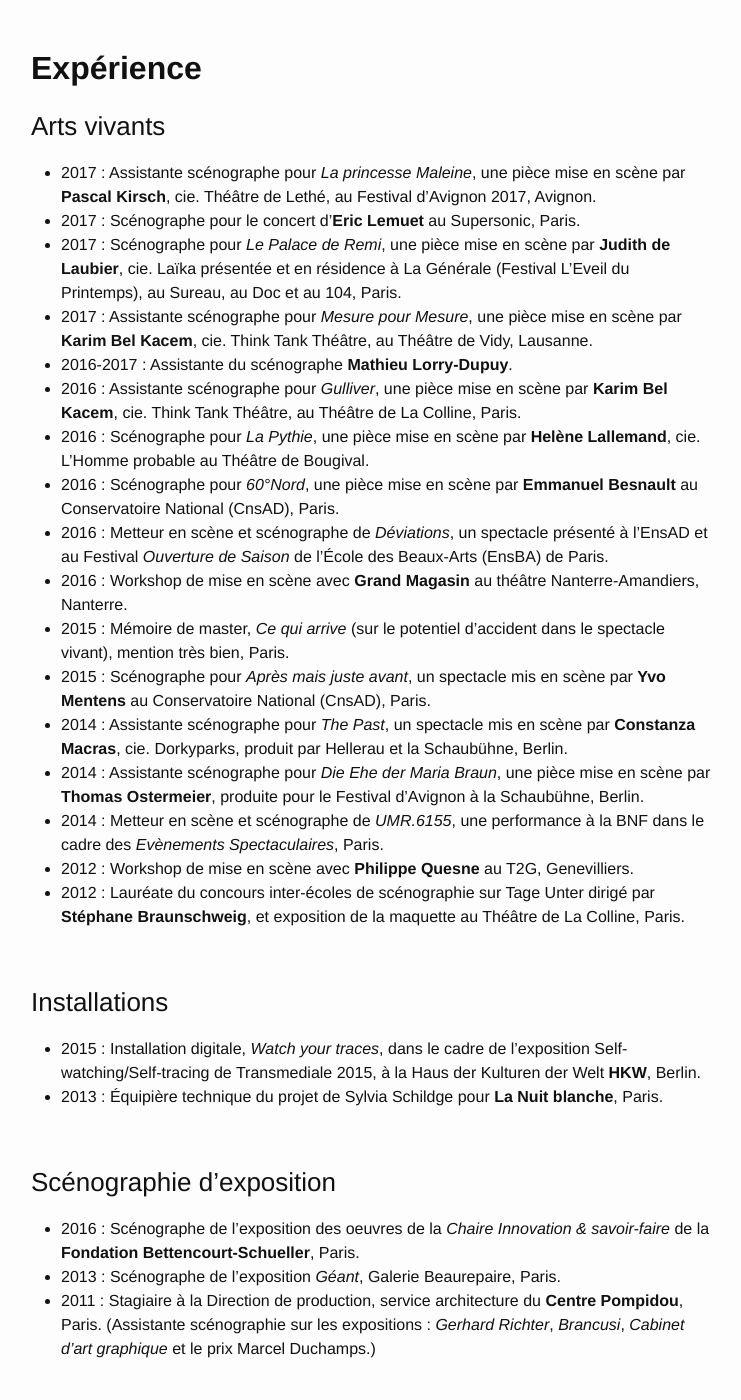
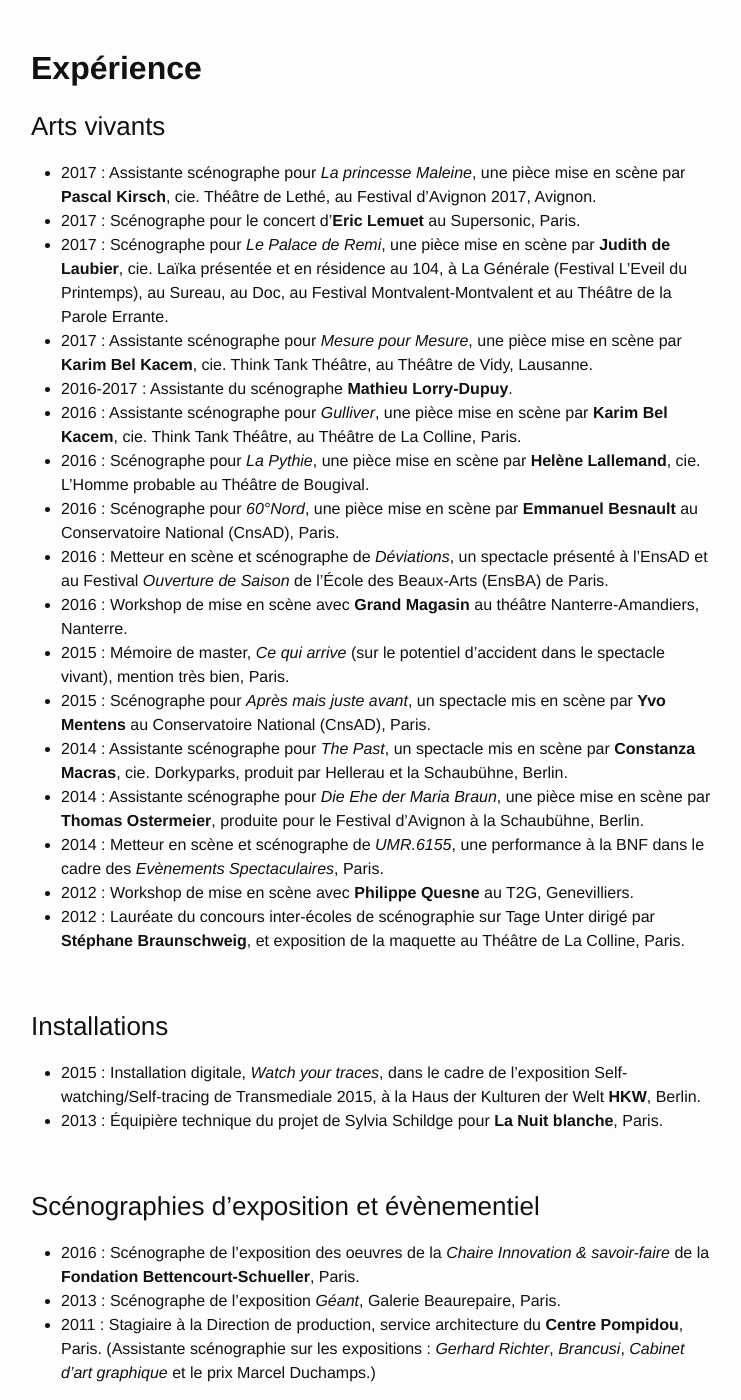
Before and after one commit to louiseds/louiseds.github.io, a Jekyll site: the page built from about.md, in a window 1280 px wide and 1400 px high, scrolled down 917 px. Shown: the whole window, without its empty margins (269-1010 px from the left). Built offline with Jekyll 4.4.1, drawn with Linux system fonts in a browser that asks for light colours; some of the changed text lies outside the part shown.

Commit message:
Update about.md

```diff
--- a/about.md
+++ b/about.md
@@ -26,7 +26,7 @@
 ### Arts vivants
 * 2017 : Assistante scénographe pour _La princesse Maleine_, une pièce mise en scène par **Pascal Kirsch**, cie. Théâtre de Lethé, au Festival d'Avignon 2017, Avignon.
 * 2017 : Scénographe pour le concert d'**Eric Lemuet** au Supersonic, Paris.
-* 2017 : Scénographe pour _Le Palace de Remi_, une pièce mise en scène par **Judith de Laubier**, cie. Laïka présentée et en résidence à La Générale (Festival L'Eveil du Printemps), au Sureau, au Doc et au 104, Paris.
+* 2017 : Scénographe pour _Le Palace de Remi_, une pièce mise en scène par **Judith de Laubier**, cie. Laïka présentée et en résidence au 104, à La Générale (Festival L'Eveil du Printemps), au Sureau, au Doc, au Festival Montvalent-Montvalent et au Théâtre de la Parole Errante.
 * 2017 : Assistante scénographe pour _Mesure pour Mesure_, une pièce mise en scène par **Karim Bel Kacem**, cie. Think Tank Théâtre, au Théâtre de Vidy, Lausanne.
 * 2016-2017 : Assistante du scénographe **Mathieu Lorry-Dupuy**.
 * 2016 : Assistante scénographe pour _Gulliver_, une pièce mise en scène par **Karim Bel Kacem**, cie. Think Tank Théâtre, au Théâtre de La Colline, Paris.
@@ -53,7 +53,7 @@
 
 <br>
 
-### Scénographie d'exposition
+### Scénographies d'exposition et évènementiel
 
 * 2016 : Scénographe de l'exposition des oeuvres de la _Chaire Innovation & savoir-faire_ de la **Fondation Bettencourt-Schueller**, Paris.
 * 2013 : Scénographe de l’exposition _Géant_, Galerie Beaurepaire, Paris.
@@ -88,7 +88,7 @@
 
 * 2017 : Stage designer assistant for _La princesse Maleine_ a play directed by **Pascal Kirsch**, cie. Théâtre de Lethé, showed at the Festival d'Avignon 2017, Avignon.
 * 2017 : Stage designer for the music concert of **Eric Lemuet** at the Supersonic, Paris.
-* 2017 : Stage designer of _Le Palace de Remi_, a play written and directed by **Judith de Laubier**, cie. Laïka showed and in residence at La Générale (Festival L'Eveil du Printemps), Le Sureau, Le Doc and at the 104, Paris.
+* 2017 : Stage designer of _Le Palace de Remi_, a play written and directed by **Judith de Laubier**, cie. Laïka showed and in residence at the 104, at La Générale (Festival L'Eveil du Printemps), the Sureau, the Doc, the Festival Montvalent-Montvalent and at the Théâtre de la Parole Errante.
 * 2017 : Stage designer assistant for _Mesure pour Mesure_, a play directed by **Karim Bel Kacem**, cie. Think Tank Théâtre, at the Théâtre de Vidy, Lausanne, Switzerland.
 * 2016-2017 : Assistant of the stage designer **Mathieu Lorry-Dupuy**.
 * 2016 : Stage designer assistant for _Gulliver_, directed by **Karim Bel Kacem**, cie. Think Tank Théâtre, at the National Theatre of La Colline, Paris.
```
Also changed, not shown: other parts of about.md (+1 -1 lines).
